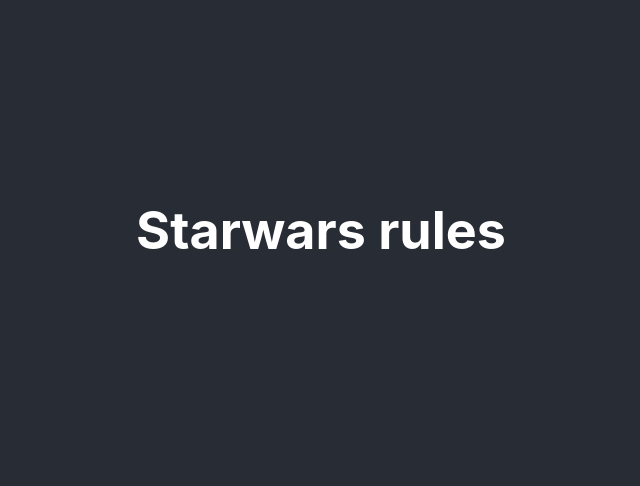
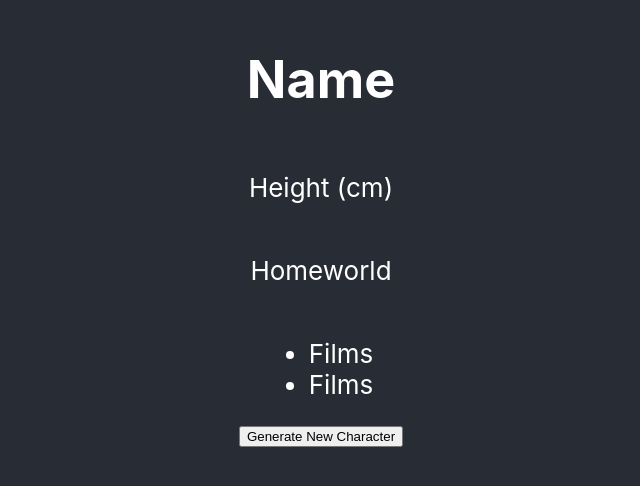
Before and after one commit to cguliuzza/starwars-character-generator, a React (Create React App) app: page / in a window 1280 px wide. Shown: the part 170-656 px from the top of the page, without its empty margins (319-959 px from the left). Built offline with nearby package versions, Linux system fonts and the light colour scheme.

Commit message:
fix: pseudo code

```diff
--- a/src/Starwars.js
+++ b/src/Starwars.js
@@ -2,7 +2,20 @@
 
 class Starwars extends React.Component {
   render() {
-    return <h1>Starwars rules</h1>;
+    return (
+      <>
+        <h1>Name</h1>
+        <p>Height (cm)</p>
+        <p>Homeworld</p>
+        <ul>
+          <li>Films</li>
+          <li>Films</li>
+        </ul>
+        <button type="button" className="btn">
+          Generate New Character
+        </button>
+      </>
+    );
   }
 }
 
```
